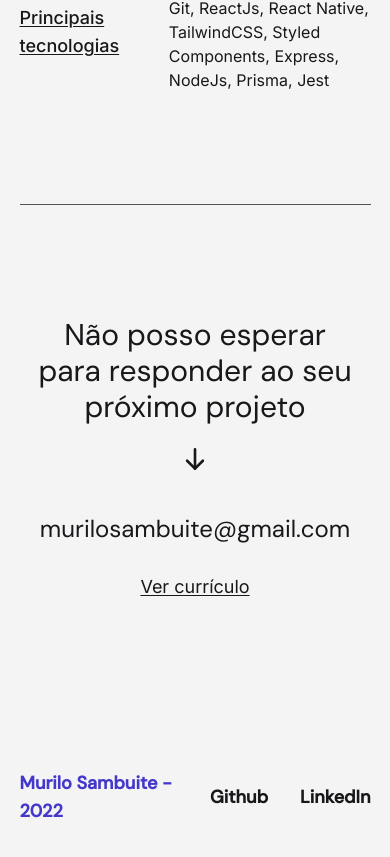
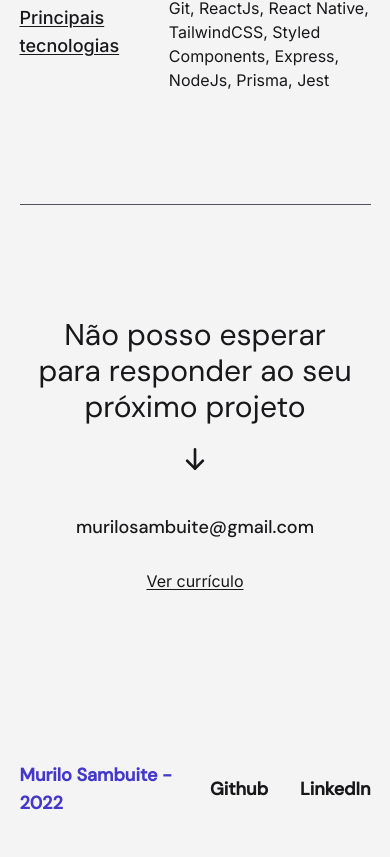
Before and after one commit to sambuite/portfolio, a Next.js app: page /about in a window 390 px wide. Shown: the part 2032-2889 px from the top of the page. Built offline with nearby package versions, Linux system fonts and the light colour scheme.

Commit message:
fix minor responsiveness problems

```diff
--- a/src/components/AboutMain/index.tsx
+++ b/src/components/AboutMain/index.tsx
@@ -5,7 +5,7 @@ import { Contact } from '../Contact';
 export function AboutMain() {
   return (
     <main className="default-center mt-56" data-aos="fade-in">
-      <section className="flex flex-col xl:flex-row items-center xl:justify-between">
+      <section className="flex flex-col xl:flex-row items-center justify-center xl:justify-between">
         <div className="mb-36">
           <h1 className="text-h-1 xl:w-[26rem]">
             Oi, sou Murilo Sambuite, desenvolvedor frontend.
--- a/src/components/Contact.tsx
+++ b/src/components/Contact.tsx
@@ -24,13 +24,13 @@ export function Contact() {
         <ArrowDown className="w-7 h-7 mt-5" weight="bold" />
       </div>
       <div className="flex flex-col items-center xl:items-start mx-auto mt-10 xl:mt-0">
-        <h2 className="font-sans font-normal text-2xl lg:text-3xl text-zinc-900 dark:text-zinc-100">
+        <h2 className="font-sans font-medium sm:font-normal text-lg sm:text-2xl lg:text-3xl text-zinc-900 dark:text-zinc-100">
           murilosambuite@gmail.com
         </h2>
         <a
           href="https://drive.google.com/file/d/1an9EGrvi1uYOwy5liMp-ACsJzf5Bjkrn/view"
           target="_blank"
-          className="font-body font-normal text-lg text-zinc-900 dark:text-zinc-100 mt-7 underline underline-offset-2 hover:text-indigo-700 dark:hover:text-indigo-700 transition-colors"
+          className="font-body font-normal text-base sm:text-lg text-zinc-900 dark:text-zinc-100 mt-7 underline underline-offset-2 hover:text-indigo-700 dark:hover:text-indigo-700 transition-colors"
           rel="noreferrer"
         >
           Ver currículo
```
